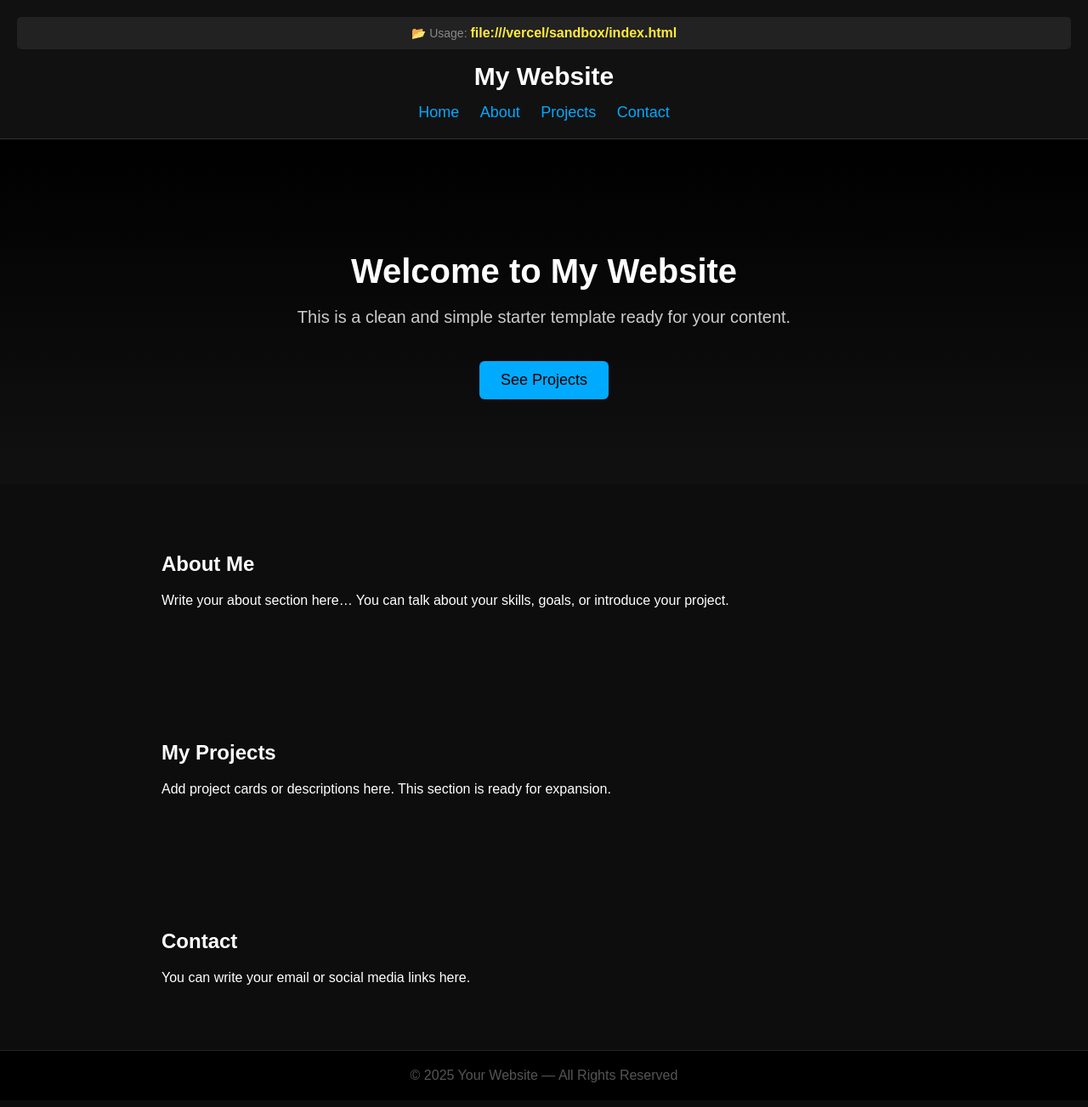
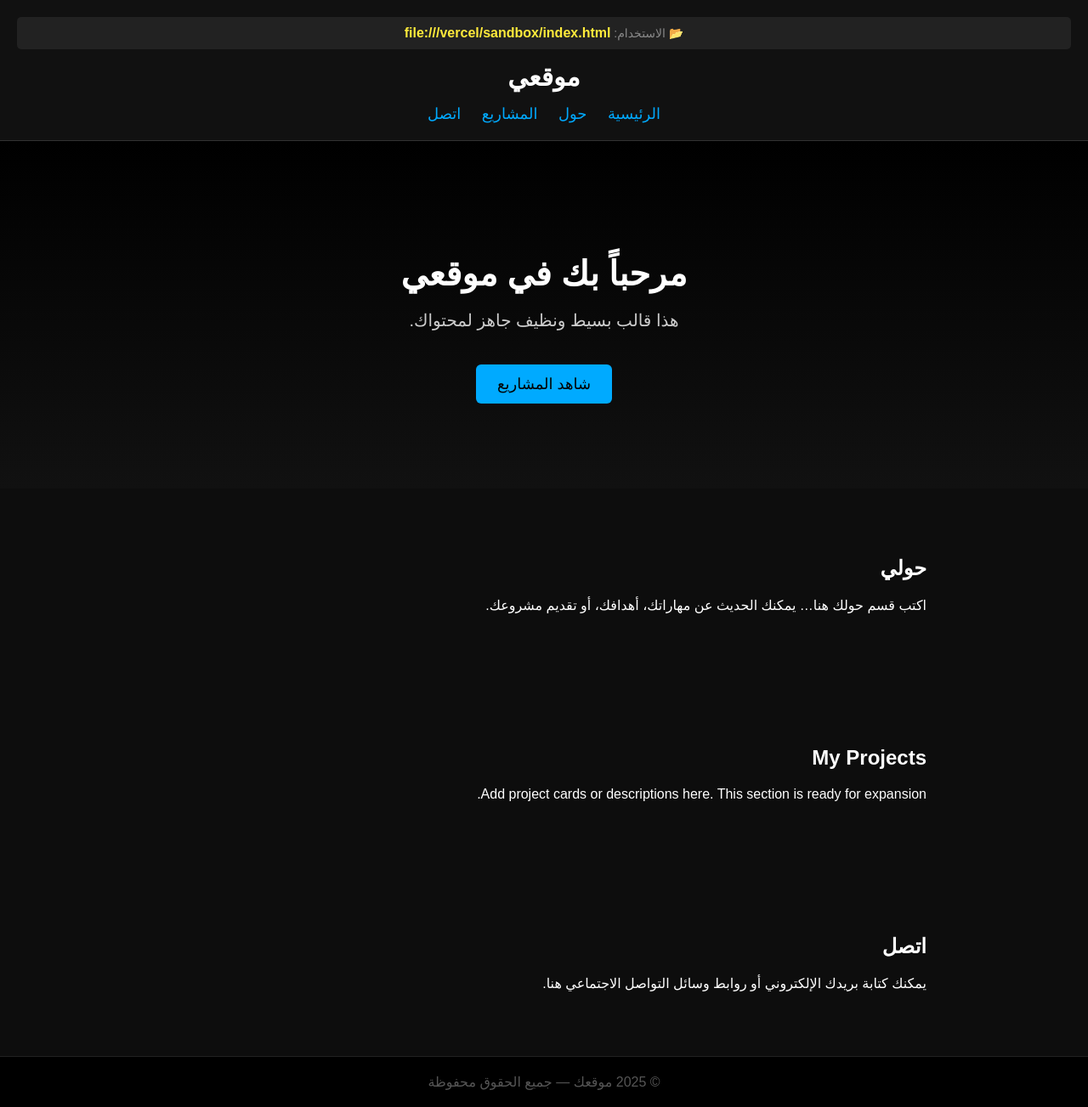
Before and after one commit to fantom22adam-droid/index.html, a plain HTML site: page index.html in a window 1280 px wide. Shown: the whole page at 85% size. Drawn offline with Linux system fonts and the light colour scheme.

```diff
--- a/index.html
+++ b/index.html
@@ -1,9 +1,9 @@
 <!DOCTYPE html>
-<html lang="en">
+<html lang="ar" dir="rtl">
 <head>
     <meta charset="UTF-8" />
     <meta name="viewport" content="width=device-width, initial-scale=1.0" />
-    <title>My Website</title>
+    <title>موقعي</title>
 
     <!-- ====== CSS ====== -->
     <style>
@@ -90,31 +90,31 @@
     <!-- ====== HEADER ====== -->
     <header>
         <div style="background: #222; padding: 10px; margin-bottom: 15px; border-radius: 5px;">
-            <span style="color: #888; font-size: 14px;">📂 Usage: </span>
+            <span style="color: #888; font-size: 14px;">📂 الاستخدام: </span>
             <a href="file:///vercel/sandbox/index.html" style="color: #ffeb3b; text-decoration: none; font-weight: bold; font-size: 16px;">file:///vercel/sandbox/index.html</a>
         </div>
-        <h1>My Website</h1>
+        <h1>موقعي</h1>
         <nav>
-            <a href="#home">Home</a>
-            <a href="#about">About</a>
-            <a href="#projects">Projects</a>
-            <a href="#contact">Contact</a>
+            <a href="#home">الرئيسية</a>
+            <a href="#about">حول</a>
+            <a href="#projects">المشاريع</a>
+            <a href="#contact">اتصل</a>
         </nav>
     </header>
 
     <!-- ====== HERO SECTION ====== -->
     <div class="hero" id="home">
-        <h2>Welcome to My Website</h2>
-        <p>This is a clean and simple starter template ready for your content.</p>
-        <button class="btn" onclick="scrollToSection('projects')">See Projects</button>
+        <h2>مرحباً بك في موقعي</h2>
+        <p>هذا قالب بسيط ونظيف جاهز لمحتواك.</p>
+        <button class="btn" onclick="scrollToSection('projects')">شاهد المشاريع</button>
     </div>
 
     <!-- ====== ABOUT ====== -->
     <section id="about">
-        <h2>About Me</h2>
+        <h2>حولي</h2>
         <p>
-            Write your about section here…
-            You can talk about your skills, goals, or introduce your project.
+            اكتب قسم حولك هنا…
+            يمكنك الحديث عن مهاراتك، أهدافك، أو تقديم مشروعك.
         </p>
     </section>
 
@@ -127,13 +127,13 @@
 
     <!-- ====== CONTACT ====== -->
     <section id="contact">
-        <h2>Contact</h2>
-        <p>You can write your email or social media links here.</p>
+        <h2>اتصل</h2>
+        <p>يمكنك كتابة بريدك الإلكتروني أو روابط وسائل التواصل الاجتماعي هنا.</p>
     </section>
 
     <!-- ====== FOOTER ====== -->
     <footer>
-        © 2025 Your Website — All Rights Reserved
+        © 2025 موقعك — جميع الحقوق محفوظة
     </footer>
 
     <!-- ====== JAVASCRIPT ====== -->
```
